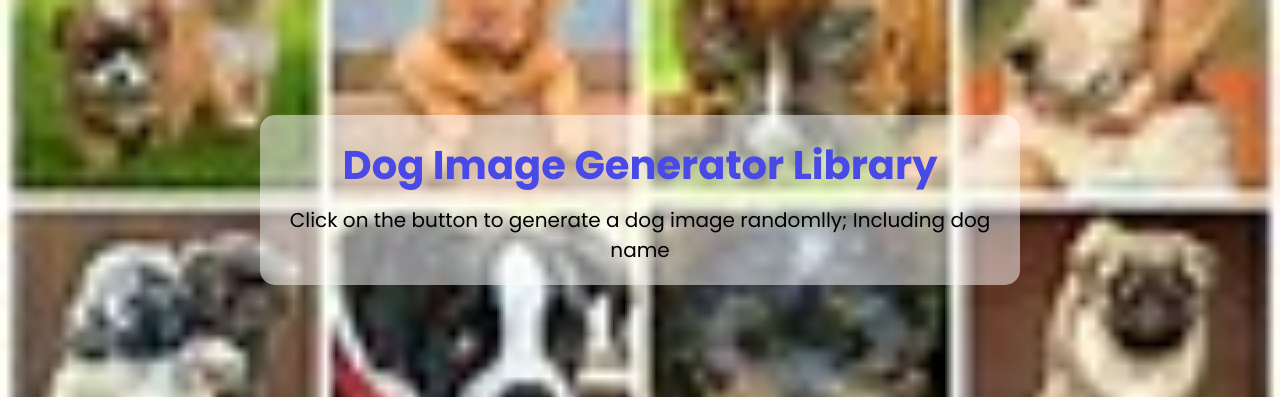
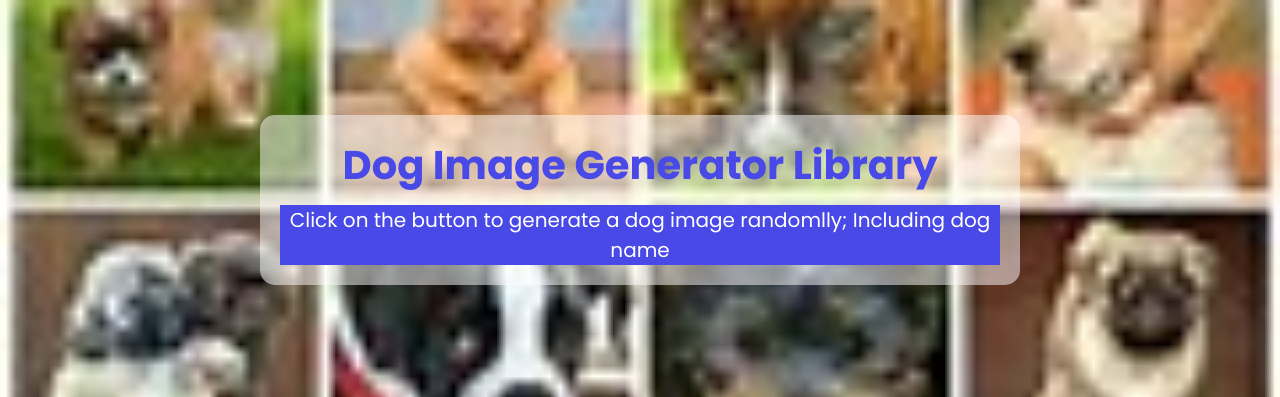
Before and after one commit to codingrot17/Dogs_image_generator, a plain HTML site: page index.html in a window 1280 px wide. Shown: the top 397 px of the page. Drawn offline with Linux system fonts and the light colour scheme.

Commit message:
Update style.css

```diff
--- a/style.css
+++ b/style.css
@@ -57,7 +57,8 @@ button {
 .text p {
   font-size: 20px;
   margin-top: 10px;
-  color: black;
+  color: #fff;
+  background-color: #4949e7;
 }
 
 .image_gallery{
```
